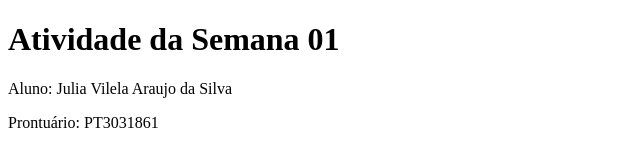
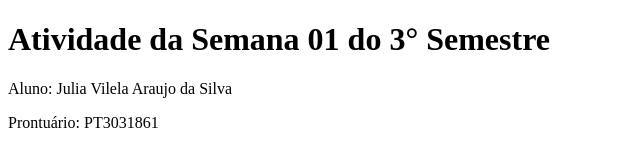
Before and after one commit to Juliavilelas/PTBDWC_PT3031861_AC01, a plain HTML site: page index.html in a window 1280 px wide. Shown: the whole page, without its empty margins (0-640 px from the left). Drawn offline with Linux system fonts and the light colour scheme.

Commit message:
Add Semestre

```diff
--- a/index.html
+++ b/index.html
@@ -8,7 +8,7 @@
   </head>
 
 <body>
-  <h1>Atividade da Semana 01</h1>
+  <h1>Atividade da Semana 01 do 3° Semestre</h1>
   <p>Aluno: Julia Vilela Araujo da Silva</p>
   <p>Prontuário: PT3031861</p>
 </body>
```
